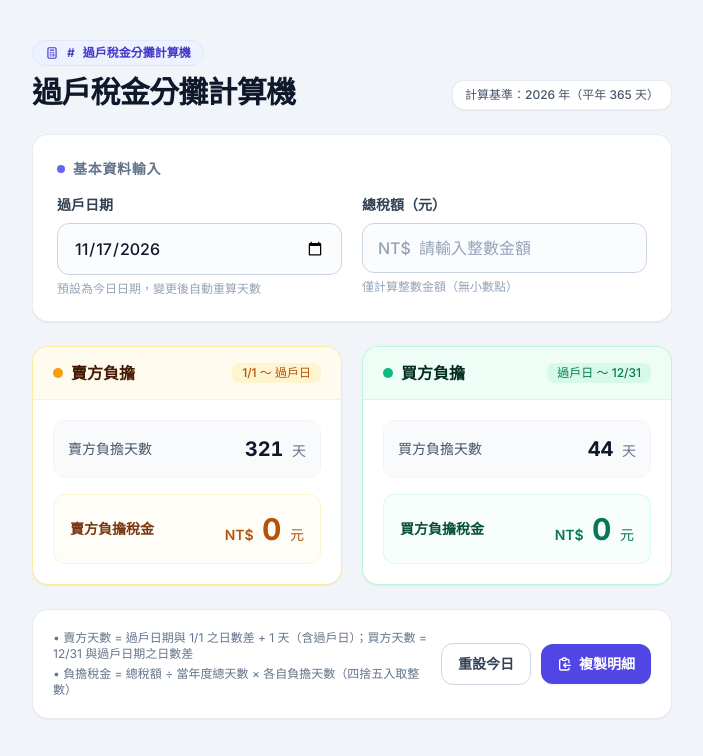
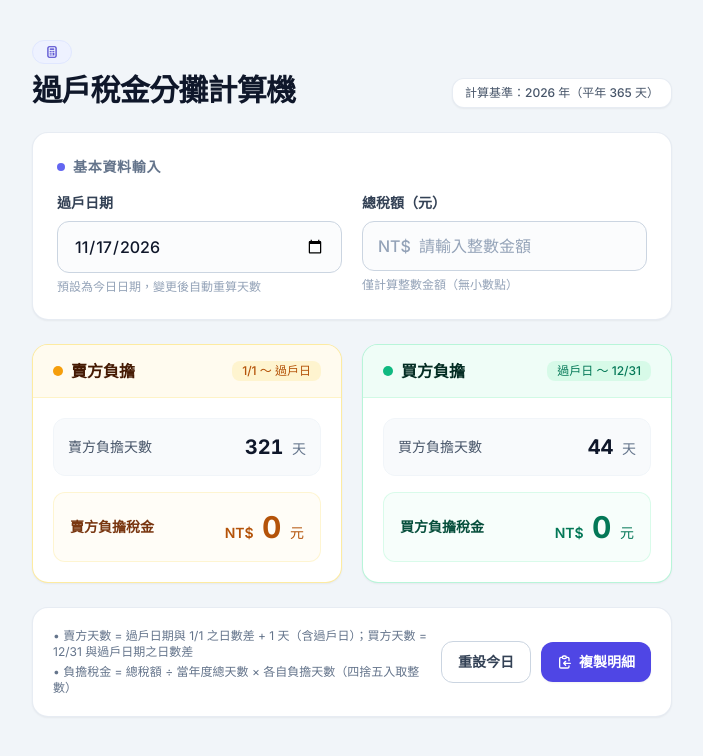
Before and after one commit to Alan-Yeh-TW/car-tax, a plain HTML site: page index.html in a window 1280 px wide. Shown: the whole page, without its empty margins (288-991 px from the left). Drawn offline with nearby package versions, Linux system fonts and the light colour scheme.

Commit message:
Update index.html

```diff
--- a/index.html
+++ b/index.html
@@ -34,7 +34,7 @@
                     <svg class="w-3.5 h-3.5" fill="none" stroke="currentColor" viewBox="0 0 24 24">
                         <path stroke-linecap="round" stroke-linejoin="round" stroke-width="2" d="M9 7h6m0 10v-3m-3 3h.01M9 17h.01M9 14h.01M12 14h.01M15 11h.01M12 11h.01M9 11h.01M7 21h10a2 2 0 002-2V5a2 2 0 00-2-2H7a2 2 0 00-2 2v14a2 2 0 002 2z"></path>
                     </svg>
-               #     <span>過戶稅金分攤計算機</span>
+               <!--     <span>過戶稅金分攤計算機</span>  -->
                 </div>
                 <h1 class="text-2xl sm:text-3xl font-bold text-slate-900 tracking-tight">過戶稅金分攤計算機</h1>
             </div>
```
